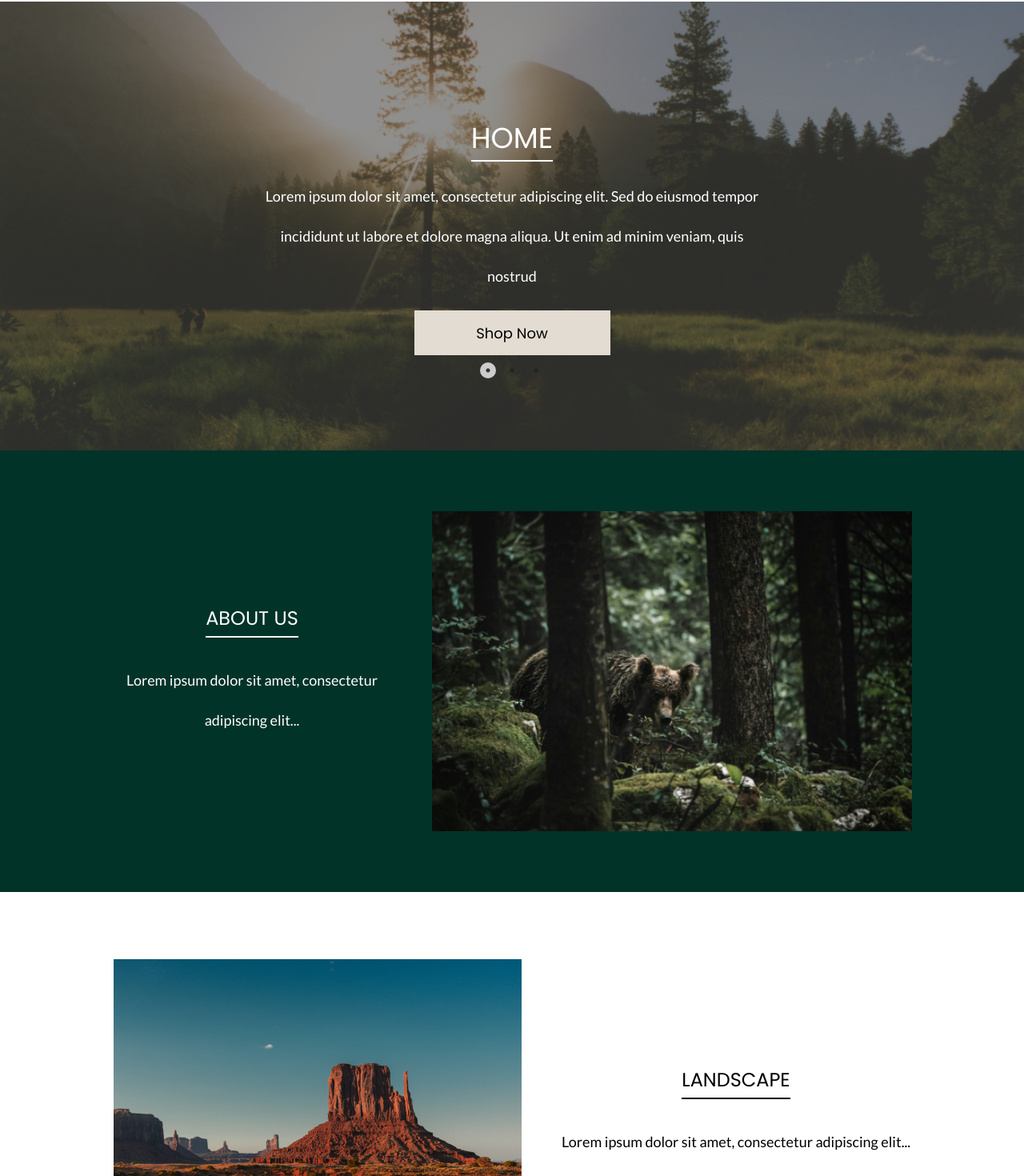
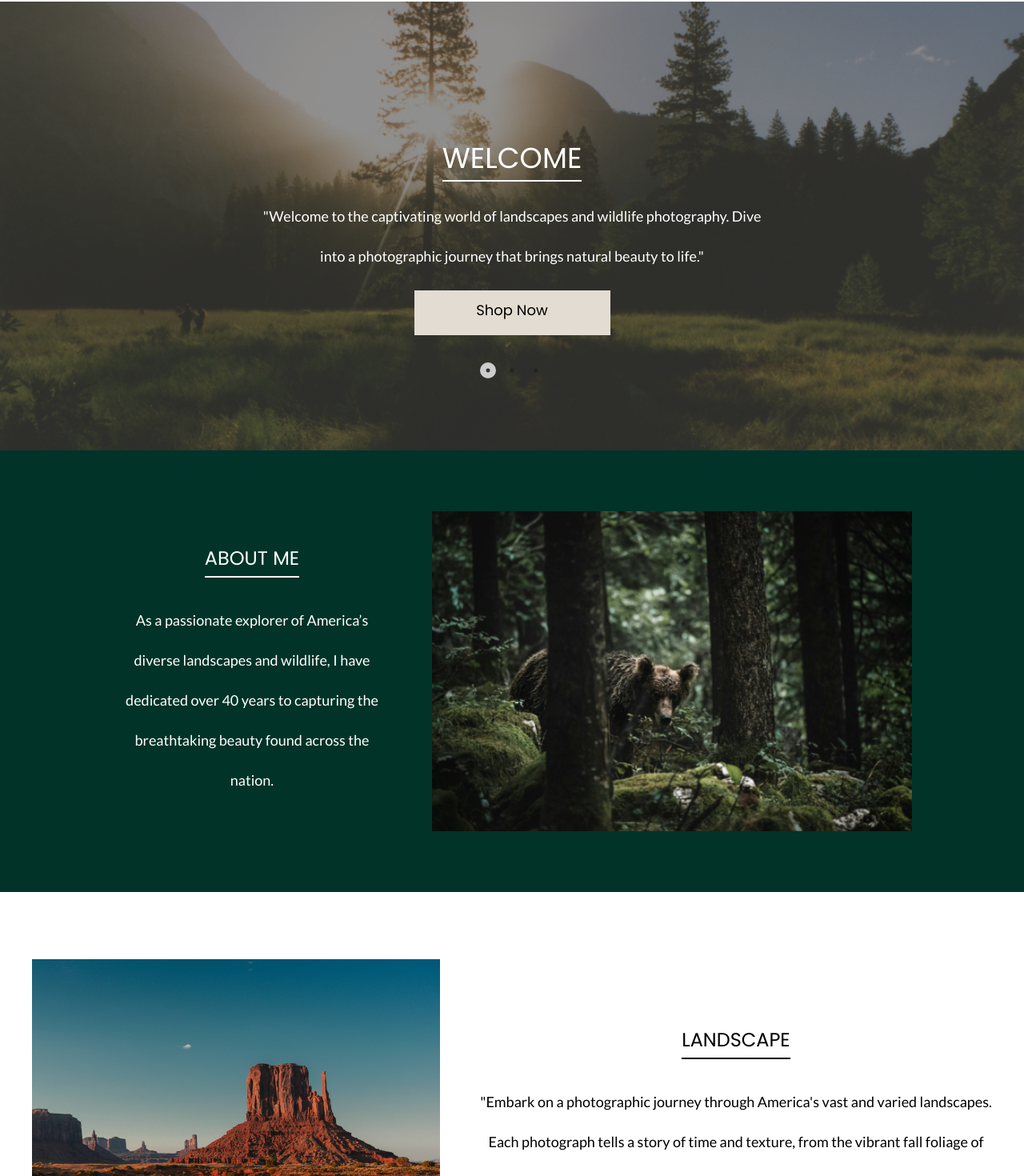
Before and after one commit to alexnelson97/capstone-project-specs, a React (Create React App) app: page / in a window 1280 px wide. Shown: the part 98-1568 px from the top of the page at 80% size. Built offline with nearby package versions, Linux system fonts and the light colour scheme.

Commit message:
working except for queries

```diff
--- a/src/components/Home/AboutUs.js
+++ b/src/components/Home/AboutUs.js
@@ -7,8 +7,12 @@ function AboutUs() {
     <div className="section about-us">
       <div className="section-content">
         <div className="section-text">
-          <h2>ABOUT US</h2>
-          <p>Lorem ipsum dolor sit amet, consectetur adipiscing elit...</p>
+          <h2>ABOUT ME</h2>
+          <p>
+            As a passionate explorer of America’s diverse landscapes and
+            wildlife, I have dedicated over 40 years to capturing the
+            breathtaking beauty found across the nation.
+          </p>
         </div>
         <img src={ForestBearImage} alt="bear in forest" />
       </div>
--- a/src/components/Home/Home.css
+++ b/src/components/Home/Home.css
@@ -92,6 +92,7 @@
   cursor: pointer;
   font-size: 18px;
   font-family: poppins;
+  text-decoration: none;
 }
 
 @media (max-width: 768px) {
--- a/src/components/Home/Home.js
+++ b/src/components/Home/Home.js
@@ -1,9 +1,12 @@
 import react from "react";
 import "./Home.css";
 import Slider from "react-slick";
+import { Link } from "react-router-dom";
 import "slick-carousel/slick/slick.css";
 import "slick-carousel/slick/slick-theme.css";
 import YosemiteImage from "../Images/Yosemite.png";
+import GrandCanyon from "../Images/grand-canyon.jpg";
+import RoadLandscape from "../Images/road-landscape.jpg";
 
 import AboutUs from "./AboutUs";
 import Landscape from "./Landscape";
@@ -26,37 +29,50 @@ function Home() {
           <div className="slide">
             <img src={YosemiteImage} alt="Yosemite" className="slide-image" />
             <div className="slide-content">
-              <h1>HOME</h1>
+              <h1>WELCOME</h1>
               <p>
-                Lorem ipsum dolor sit amet, consectetur adipiscing elit. Sed do
-                eiusmod tempor incididunt ut labore et dolore magna aliqua. Ut
-                enim ad minim veniam, quis nostrud
+                "Welcome to the captivating world of landscapes and wildlife
+                photography. Dive into a photographic journey that brings
+                natural beauty to life."
               </p>
-              <button className="shop-now">Shop Now</button>
+              <Link to="/shop" className="shop-now">
+                Shop Now
+              </Link>
             </div>
           </div>
           <div className="slide">
-            <img src={YosemiteImage} alt="Yosemite" className="slide-image" />
+            <img
+              src={RoadLandscape}
+              alt="desert road"
+              className="slide-image"
+            />
             <div className="slide-content">
-              <h1>HOME 2</h1>
+              <h1>EXPERIENCE</h1>
               <p>
-                Lorem ipsum dolor sit amet, consectetur adipiscing elit. Sed do
-                eiusmod tempor incididunt ut labore et dolore magna aliqua. Ut
-                enim ad minim veniam, quis nostrud
+                "With over 40 years behind the lens, my passion for photography
+                grows with each click. From the rugged peaks to the serene
+                deserts, I've spent decades capturing the untamed heart of
+                nature. Join me in exploring these spectacular scenes through my
+                eyes."
               </p>
-              <button className="shop-now">Shop Now</button>
+              <Link to="/shop" className="shop-now">
+                Shop Now
+              </Link>
             </div>
           </div>
           <div className="slide">
-            <img src={YosemiteImage} alt="Yosemite" className="slide-image" />
+            <img src={GrandCanyon} alt="Grand Canyon" className="slide-image" />
             <div className="slide-content">
-              <h1>HOME 3</h1>
+              <h1>NEW ARRIVALS</h1>
               <p>
-                Lorem ipsum dolor sit amet, consectetur adipiscing elit. Sed do
-                eiusmod tempor incididunt ut labore et dolore magna aliqua. Ut
-                enim ad minim veniam, quis nostrud
+                "Looking for the latest in breathtaking photography? Visit our
+                shop page to check out new photos and find the perfect piece of
+                Utah to bring into your home or office. Our latest collection is
+                just a click away!"
               </p>
-              <button className="shop-now">Shop Now</button>
+              <Link to="/shop" className="shop-now">
+                Shop Now
+              </Link>
             </div>
           </div>
         </Slider>
--- a/src/components/Home/Landscape.js
+++ b/src/components/Home/Landscape.js
@@ -9,7 +9,12 @@ function Landscape() {
         <img src={RedRockSpireImage} alt="Red Rock Spire" />
         <div className="section-text">
           <h2>LANDSCAPE</h2>
-          <p>Lorem ipsum dolor sit amet, consectetur adipiscing elit...</p>
+          <p>
+            "Embark on a photographic journey through America's vast and varied
+            landscapes. Each photograph tells a story of time and texture, from
+            the vibrant fall foliage of New England to the stark deserts of the
+            Southwest.
+          </p>
         </div>
       </div>
     </div>
--- a/src/components/Home/Wildlife.js
+++ b/src/components/Home/Wildlife.js
@@ -8,7 +8,13 @@ function Wildlife() {
       <div className="section-content">
         <div className="section-text">
           <h2>WILDLIFE</h2>
-          <p>Lorem ipsum dolor sit amet, consectetur adipiscing elit...</p>
+          <p>
+            Discover the resilience and beauty of America's wildlife through a
+            collection of dynamic and intimate portraits. My work aims to bring
+            you face-to-face with the fascinating creatures that roam from the
+            dense forests of the Pacific Northwest to the swamps of the
+            Southeast.
+          </p>
         </div>
         <img img src={RedRockSpireImage} alt="Red Rock Spire" />
       </div>
--- a/src/components/orderForm/orderForm.css
+++ b/src/components/orderForm/orderForm.css
@@ -0,0 +1,59 @@
+.order-form-page {
+  background: #e3dcd2;
+  padding: 20px;
+  text-align: center;
+  height: 700px;
+}
+
+.order-text {
+  margin-bottom: 20px; /* Add some space between the text and the form/image */
+}
+
+.order-text h1 {
+  border-bottom: 2px solid black;
+  display: inline-block;
+  margin-bottom: 0px;
+}
+
+.order-content {
+  display: flex;
+  justify-content: center; /* Center the form and image horizontally */
+  align-items: flex-start; /* Align items at the top */
+  gap: 50px; /* Space between the image and the form */
+}
+
+.order-image {
+  width: 510px;
+  height: 385px;
+  object-fit: cover;
+}
+
+.order-form {
+  display: flex;
+  flex-direction: column;
+  gap: 20px;
+  max-width: 450px; /* Maximum width for the form */
+}
+
+.order-form input,
+.order-form textarea {
+  width: 100%; /* Make form inputs take the full width */
+  padding: 10px;
+  border: 1px solid #ccc;
+  border-radius: 5px;
+}
+
+.order-form button {
+  width: 245px;
+  height: 56px;
+  background-color: #cc8b65;
+  color: black;
+  border: none;
+  cursor: pointer;
+  font-size: 18px;
+  font-family: poppins;
+}
+
+.order-form button:hover {
+  background-color: #a77152;
+}
--- a/src/components/orderForm/orderForm.js
+++ b/src/components/orderForm/orderForm.js
@@ -1,13 +1,13 @@
 import React from "react";
 import "./orderForm.css";
+import RedRockSpire from "../Images/red-rock-spire.png";
 
 function OrderForm() {
   const handleSubmit = (event) => {
-    event.preventDefault(); // Prevent default form submission
+    event.preventDefault();
     const formData = new FormData(event.target);
     const orderData = Object.fromEntries(formData.entries());
 
-    // Assuming your API endpoint for creating an order is POST /orders
     fetch("http://localhost:4001/orders", {
       method: "POST",
       headers: {
@@ -22,35 +22,47 @@ function OrderForm() {
 
   return (
     <div className="order-form-page">
-      <h1>Place Your Order</h1>
-      <p>Please fill out the form below to complete your order.</p>
+      <div className="order-text">
+        <h1>ORDER FORM</h1>
+        <p>Please fill out the form below to complete your order.</p>
+      </div>
       <div className="order-content">
-        <img
-          src="path-to-your-image.jpg"
-          alt="Landscape image"
-          className="order-image"
-        />
+        <img src={RedRockSpire} alt="Red Rock Spire" className="order-image" />
         <form className="order-form" onSubmit={handleSubmit}>
-          <div className="form-group">
-            <label htmlFor="name">Name:</label>
-            <input type="text" id="name" name="name" required />
-          </div>
-          <div className="form-group">
-            <label htmlFor="email">Email:</label>
-            <input type="email" id="email" name="email" required />
-          </div>
-          <div className="form-group">
-            <label htmlFor="phone">Phone:</label>
-            <input type="tel" id="phone" name="phone" required />
-          </div>
-          <div className="form-group">
-            <label htmlFor="skus">SKUs:</label>
-            <input type="text" id="skus" name="skus" required />
-          </div>
-          <div className="form-group">
-            <label htmlFor="message">Message:</label>
-            <textarea id="message" name="message" required></textarea>
-          </div>
+          <input
+            type="text"
+            id="name"
+            name="name"
+            placeholder="Name"
+            required
+          />
+          <input
+            type="email"
+            id="email"
+            name="email"
+            placeholder="Email"
+            required
+          />
+          <input
+            type="tel"
+            id="phone"
+            name="phone"
+            placeholder="Phone"
+            required
+          />
+          <input
+            type="text"
+            id="skus"
+            name="skus"
+            placeholder="SKUs"
+            required
+          />
+          <textarea
+            id="message"
+            name="message"
+            placeholder="Message"
+            required
+          ></textarea>
           <button type="submit">Submit Order</button>
         </form>
       </div>
```
Also changed, not shown: src/components/Images/grand-canyon.jpg (added), src/components/Images/road-landscape.jpg (added).
